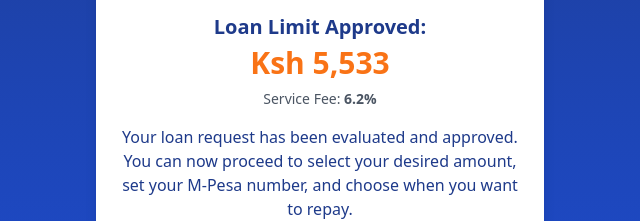
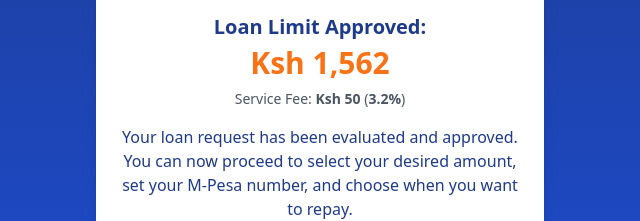
Before and after one commit to sigeyh/Mwanainchicredit-loan-, a plain HTML site: page checklimit.html in a window 1280 px wide. Shown: the part 331-552 px from the top of the page, 320-960 px from the left. Drawn offline with nearby package versions, Linux system fonts and the light colour scheme.

Commit message:
Update checklimit.html

```diff
--- a/checklimit.html
+++ b/checklimit.html
@@ -26,7 +26,8 @@
     </p>
     <p id="loanLimit" class="text-3xl font-extrabold text-orange-500 mt-1">Ksh 0</p>
     <p class="mt-2 text-sm text-gray-600">
-      Service Fee: <span class="font-semibold">6.2%</span>
+      Service Fee: <span id="serviceFeeAmount" class="font-semibold">Ksh 50</span>
+      (<span id="serviceFeePercent" class="font-semibold">0%</span>)
     </p>
     <p class="mt-4">
       Your loan request has been evaluated and approved. You can now proceed to select your desired amount,
@@ -41,24 +42,28 @@
   </div>
 
   <script>
-    // Generate random loan limit with 80% chance below 5000
-    const minLoan = 1800;
-    const maxLoan = 7500;
-    let loanLimit;
-    if (Math.random() < 0.8) {
-      loanLimit = Math.floor(Math.random() * (5000 - minLoan + 1)) + minLoan;
-    } else {
-      loanLimit = Math.floor(Math.random() * (maxLoan - 5000 + 1)) + 5000;
-    }
+    // Generate random loan limit between 850 and 1600
+    const minLoan = 850;
+    const maxLoan = 1600;
+    const fixedServiceFee = 50; // Fixed service fee in Ksh
 
-    // Store loan limit
+    // Generate random loan amount between min and max
+    let loanLimit = Math.floor(Math.random() * (maxLoan - minLoan + 1)) + minLoan;
+
+    // Calculate service fee percentage
+    let serviceFeePercentage = ((fixedServiceFee / loanLimit) * 100).toFixed(1);
+
+    // Store loan limit and service fee
     localStorage.setItem('loanLimit', loanLimit);
+    localStorage.setItem('serviceFee', fixedServiceFee);
+    localStorage.setItem('serviceFeePercentage', serviceFeePercentage);
 
     // Show loading, then approval
     setTimeout(() => {
       document.getElementById('loadingScreen').classList.add('hidden');
       document.getElementById('approvalMessage').classList.remove('hidden');
       document.getElementById('loanLimit').textContent = `Ksh ${loanLimit.toLocaleString()}`;
+      document.getElementById('serviceFeePercent').textContent = `${serviceFeePercentage}%`;
     }, 2500);
   </script>
 
```
